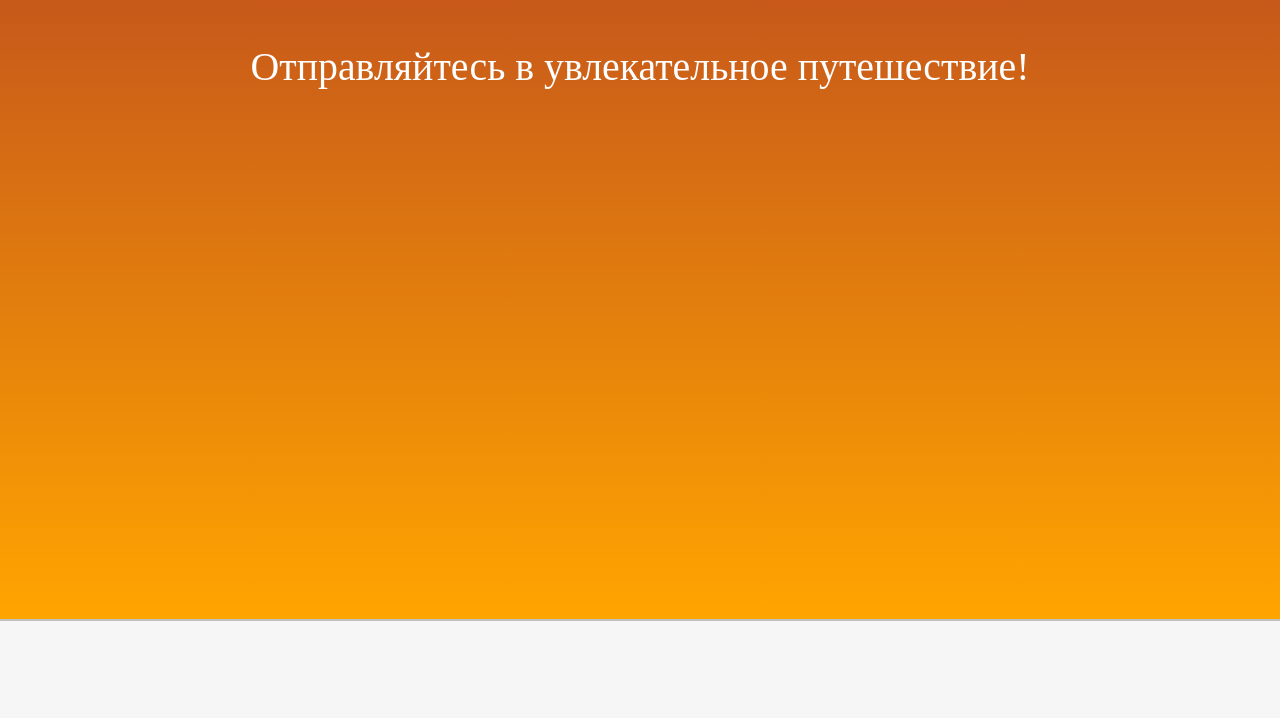
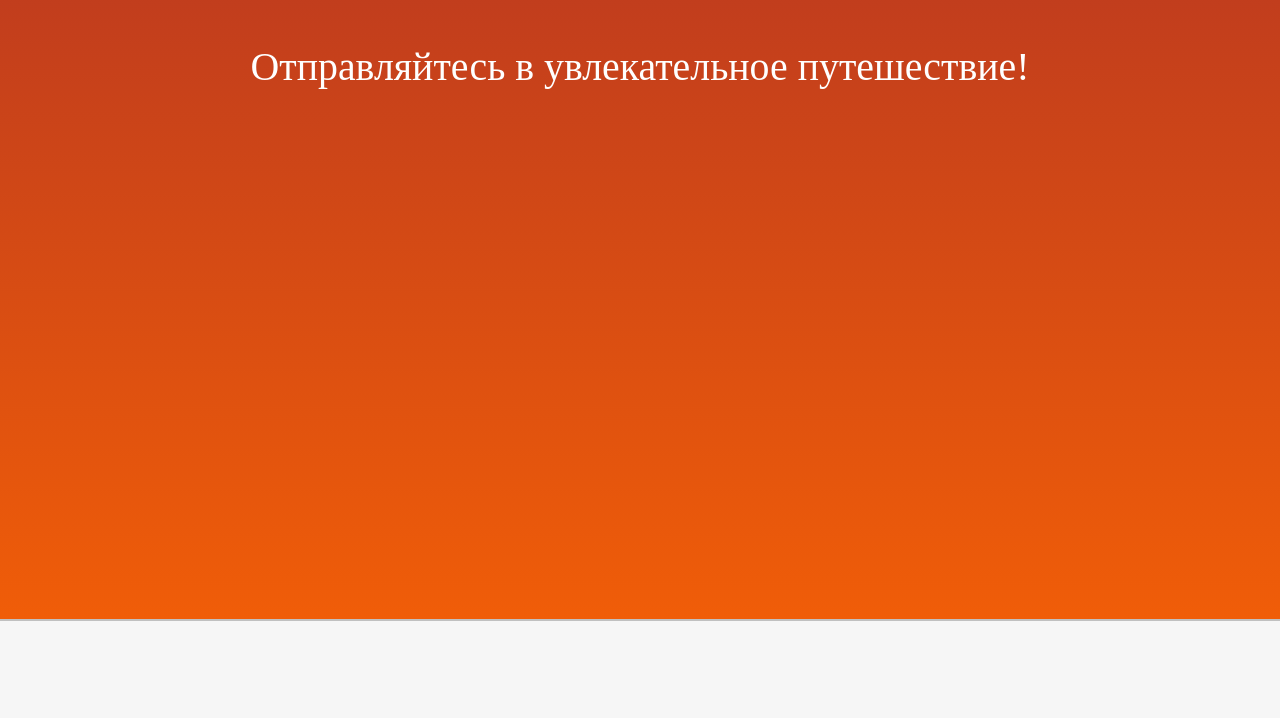
Before and after one commit to Griberg/The-last-of-us, a plain HTML site: page index.html in a window 1280 px wide. Shown: the part 381-1099 px from the top of the page. Drawn offline with nearby package versions, Linux system fonts and the light colour scheme; a web font is replaced by a local one.

Commit message:
Update styles.css

```diff
--- a/styles.css
+++ b/styles.css
@@ -101,7 +101,7 @@ header.fixed #logo {
 
 #top {
   width: 100%;
-  background:  linear-gradient(brown, orange);
+  background:  linear-gradient(brown, rgb(240, 93, 8));
   background-blend-mode: multiply;
   background-size: cover;
   text-align: center;
```
